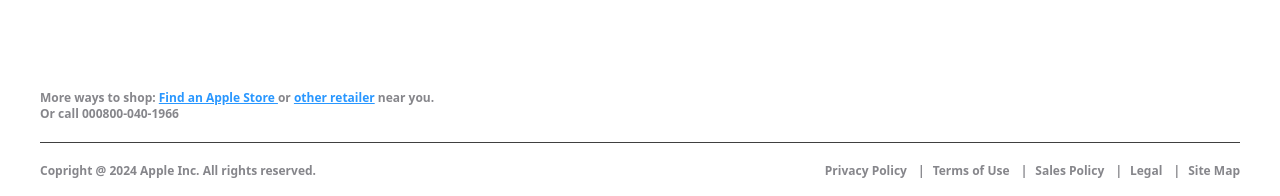
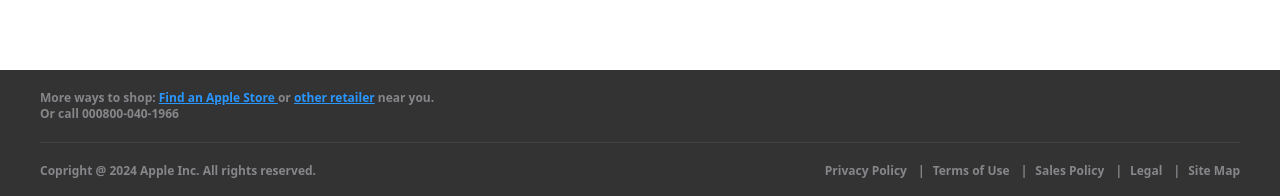
Before and after one commit to aliallam98/Apple-iphone14-React-GSAP, a React (Vite) app: page / in a window 1280 px wide. Shown: the part 7005-7201 px from the top of the page. Built offline with nearby package versions, Linux system fonts and the light colour scheme.

Commit message:
Footer And Nav Done . beside DisplayPartsAndColorsSection .

```diff
--- a/src/components/Footer.jsx
+++ b/src/components/Footer.jsx
@@ -2,7 +2,7 @@ import { footerLinks } from "../constants";
 
 const Footer = () => {
   return (
-    <footer className="py-5 sm:px-10 px-5">
+    <footer className="py-5 sm:px-10 px-5 bg-[#000000CC]">
       <div className="screen-max-width">
         <div>
           <p className="font-semibold text-gray text-xs">
```
